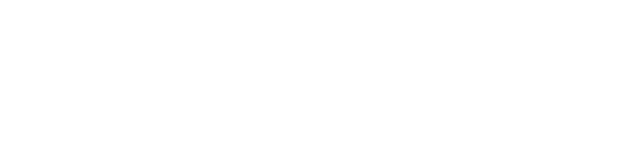
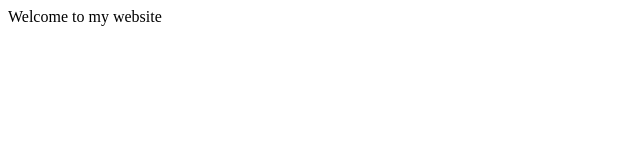
Before and after one commit to Jason5D/pantry.vin, a website: page index.html in a window 1280 px wide. Shown: the whole page, without its empty margins (0-640 px from the left). Drawn offline with Linux system fonts and the light colour scheme.

Commit message:
check script

```diff
--- a/index.html
+++ b/index.html
@@ -1,6 +1,8 @@
 <html>
 <head></head>
-<body></body>
+<body>
+<p>Welcome to my website</p>
+</body>
 
 <script>
     let ws;
```
